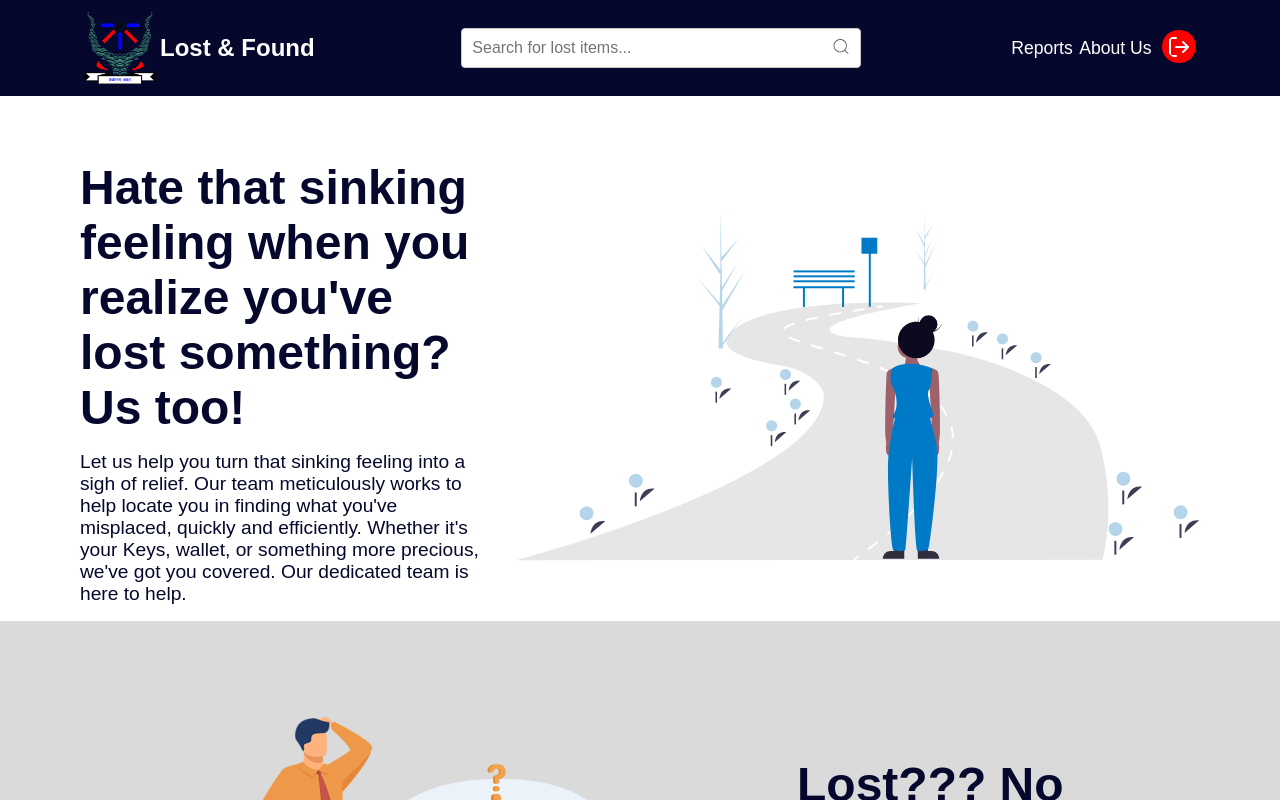
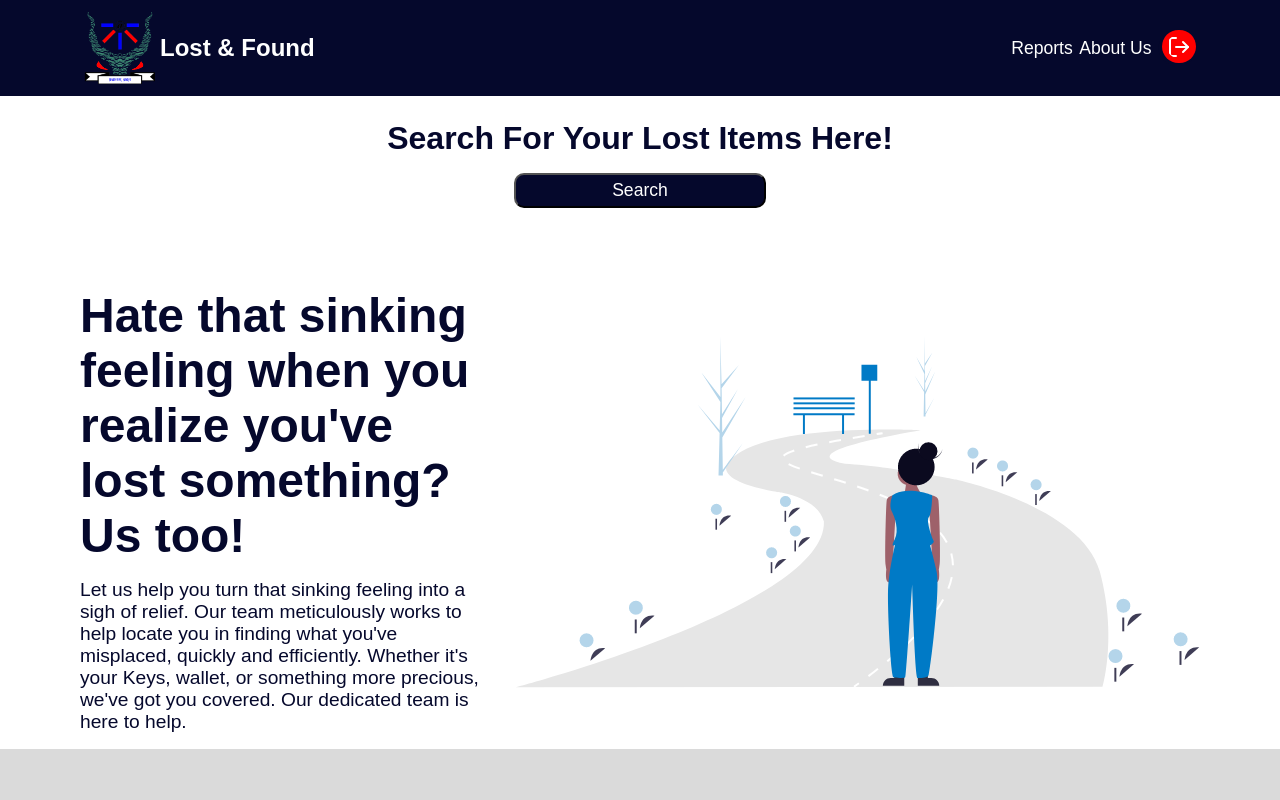
Before and after one commit to rohitkumarpadda/DBMS, a React (Vite) app in the folder frontend/: page /Home in a window 1280 px wide. Shown: the top 800 px of the page. Built offline with nearby package versions, Linux system fonts and the light colour scheme.

Commit message:
Refactor search bar layout and functionality; enhance styling and add search prompt

```diff
--- a/frontend/src/components/home.css
+++ b/frontend/src/components/home.css
@@ -74,7 +74,25 @@ html,
 
 .search-bar {
   position: relative;
-  width: 400px; /* Fixed width for the search bar */
+  display: flex;
+  flex-direction: column;
+  justify-content: center;
+  align-items: center;
+  padding:1rem;
+  color:rgb(5, 8, 44);
+  margin-top:0.5rem;
+}
+.search-bar button{
+   margin-top:1rem;
+  width:50%;
+  border-radius:10px;
+  font-size:1.1rem;
+  padding:0.3rem;
+  background-color:rgb(5, 8, 44) ;
+  color:white;
+}
+.search-bar button:hover{
+   background-color: rgb(25, 30, 91);
 }
 
 .search-input {
--- a/frontend/src/components/home.jsx
+++ b/frontend/src/components/home.jsx
@@ -36,18 +36,6 @@ function Home() {
 							<img src='/iiitaLogo.png' alt='IIITA Logo' />
 							<h2>Lost & Found</h2>
 						</div>
-						<div className='search-container'>
-							<div className='search-bar'>
-								<input
-									type='text'
-									placeholder='Search for lost items...'
-									className='search-input'
-								/>
-								<button className='search-icon'>
-									<CiSearch size={20} />
-								</button>
-							</div>
-						</div>
 						<div id='aboutusnavbar2'>
 							<a href='/ViewReports'>Reports</a>
 							<a href='/AboutUs'>About Us</a>
@@ -59,6 +47,14 @@ function Home() {
 				</nav>
 			</header>
 			<main className='main-content'>
+			<div className='search-container'>
+							<div className='search-bar'>
+						<h1>Search For Your Lost Items Here!</h1>
+						<button onClick={() => {
+							window.location.href = '/search';
+						}}> Search</button>
+							</div>
+						</div>
 				<section className='hero-section'>
 					<div className='section-container flex-row'>
 						<div className='hero-text'>
```
